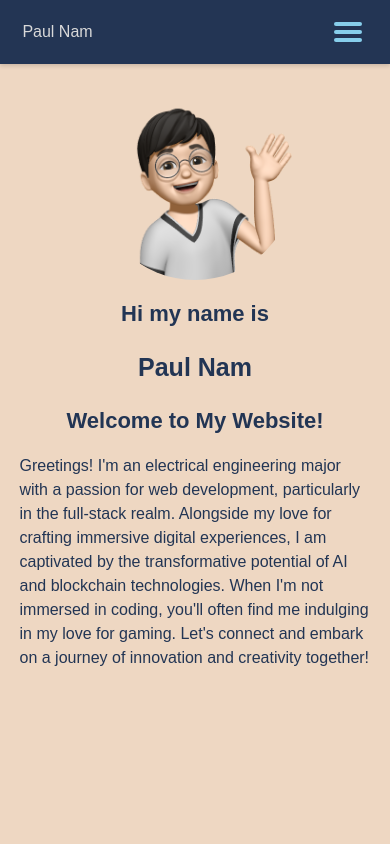
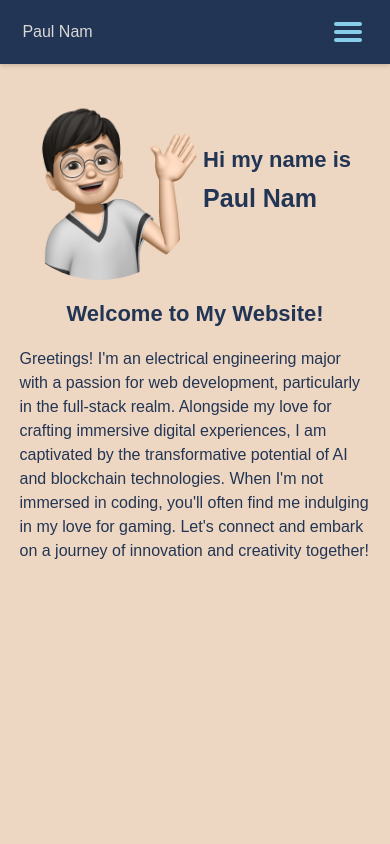
Before and after one commit to poul0315/NextJs-Portfolio, a Next.js app: page / in a window 390 px wide. Shown: the top 844 px of the page. Built offline with nearby package versions, Linux system fonts and the light colour scheme.

Commit message:
design fix on hero section

```diff
--- a/src/pages/index.tsx
+++ b/src/pages/index.tsx
@@ -1,7 +1,7 @@
 import React from 'react'
 import Navbar from '@/sections/Navbar'
 import Hero from '@/sections/Hero'
-import About from '@/sections/About'
+import Skill from '@/sections/Skill'
 import Experience from '@/sections/Experience'
 import Project from '@/sections/Project'
 import Footer from '@/sections/Footer'
@@ -19,7 +19,7 @@ function Index() {
           <Hero />
         </div>
         <div className="main-component-skill">
-          <About />
+          <Skill />
         </div>
         <div className="main-component-experience">
           <Experience />
--- a/src/scss/sections/_experience.scss
+++ b/src/scss/sections/_experience.scss
@@ -11,6 +11,9 @@
         background: linear-gradient(to right, #EED7C1, #112240);
         border-top-right-radius: 0.5rem;
         border-bottom-right-radius: 0.2rem;
+        @media screen and (max-width: 450px) {
+            margin: 0 1rem 1rem 0;
+        }
         h2 {
             margin-bottom: 2rem;
             font-size: var(--tx2large);
--- a/src/scss/sections/_hero.scss
+++ b/src/scss/sections/_hero.scss
@@ -3,30 +3,55 @@
     display: flex;
     flex-direction: column;
     max-width: 700px;
-    align-items: center;
+    // align-items: center;
     gap: 1rem;
-    justify-content: center;
+    // justify-content: center;
     margin: auto;
     margin-bottom: 24rem;
+
+    &-group {
+        display: flex;
+        flex-direction: row;
+        width: 60%;
+        justify-content: space-between;
+        float: left;
+
+        @media screen and (max-width: 768px) {
+            width: 90%;
+        }
 
         &-profile-image {
             border-radius: 50%;
         }
+
+        &-name {
+            display: flex;
+            flex-direction: column;
+            justify-content: center;
+
             &-title {
                 font-size: var(--tlarge2);
             }
             &-title-large {
                 font-size: var(--tx2large);
             }
+        }
+    }
     &-title-sub {
         font-size: var(--tlarge2);
+        @media screen and (max-width: 768px) {
+            margin: auto;
+        }
     }
     &-text {
         line-height: 1.5rem;
+        align-items: center;
+        justify-content: center;
     }
     @media screen and (max-width: 768px) {
         &-text {
             width: 90%;
+            margin: auto;
         }
     }
 }
--- a/src/sections/Hero.tsx
+++ b/src/sections/Hero.tsx
@@ -4,29 +4,35 @@ import Image from "next/image";
 function Hero() {
     return (
         <div className="hero">
+            <div className="hero-group">
                 <Image
                     priority
                     src="/profile-picture.png"
-                className="hero-profile-image"
+                    className="hero-group-profile-image"
                     width={200}
                     height={200}
                     alt="picture of Paul"
                 />
-            <h1 className="hero-title">
+                <div className="hero-group-name">
+                    <h1 className="hero-group-name-title">
                         Hi my name is
                     </h1>
-            <h2 className="hero-title-large">
+                    <h2 className="hero-group-name-title-large">
                         Paul Nam
                     </h2>
+                </div>
+            </div>
             <h3 className="hero-title-large hero-title-sub">
                 Welcome to My Website!
             </h3>
             <p className="hero-text">
-                {`Greetings! I'm an electrical engineering major with a passion for web development,
+                {
+                    `Greetings! I'm an electrical engineering major with a passion for web development,
                     particularly in the full-stack realm. Alongside my love for crafting immersive digital experiences,
                     I am captivated by the transformative potential of AI and blockchain technologies.
                     When I'm not immersed in coding, you'll often find me indulging in my love for gaming.
-                Let's connect and embark on a journey of innovation and creativity together!`}
+                    Let's connect and embark on a journey of innovation and creativity together!`
+                }
             </p>
         </div>
     )
--- a/src/sections/About.tsx
+++ b/src/sections/Skill.tsx
@@ -3,7 +3,7 @@ import { motion } from 'framer-motion';
 
 
 
-export default function About() {
+export default function SKill() {
   const variants = {
     visible: { opacity: 1, y: -50 },
     hidden: { opacity: 0, y: 0 },
```
Also changed, not shown: 1 other file (tests, documents, lock files or other folders). Lines whose indentation alone changed are shown as unchanged.
